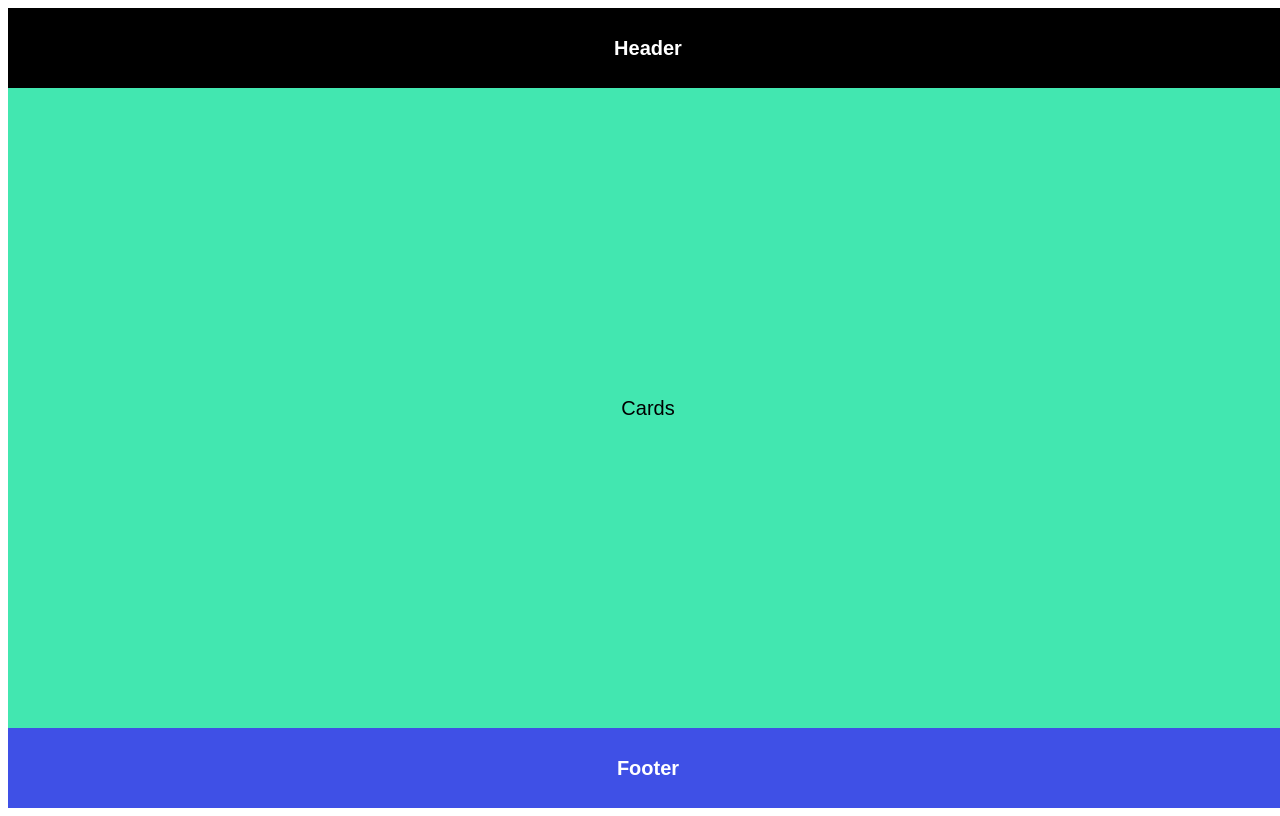
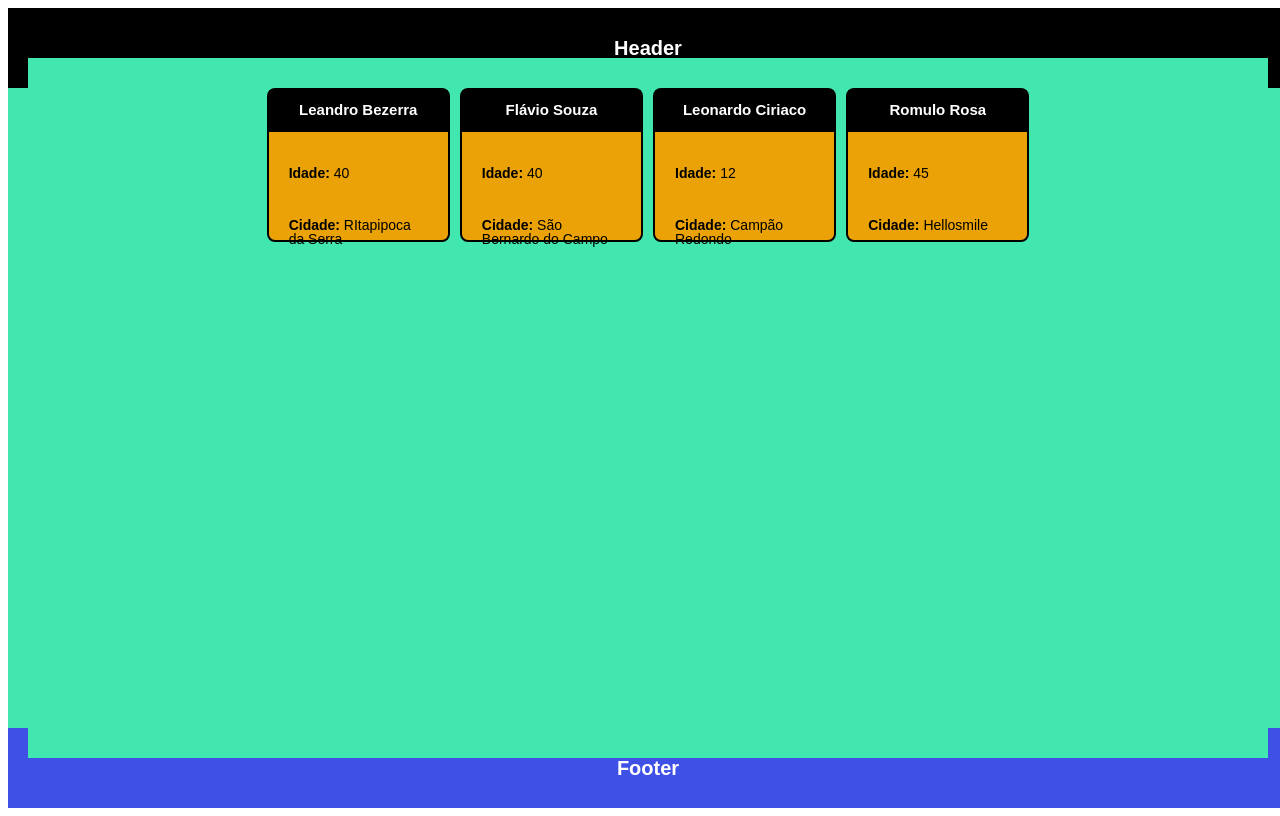
Before and after one commit to romulorosafullstack/2026-poc-react-ts-posto-combustivel, a React (Vite) app: page / in a window 1280 px wide. Built offline with nearby package versions, Linux system fonts and the light colour scheme.

Commit message:
card component

```diff
--- a/src/App.tsx
+++ b/src/App.tsx
@@ -1,3 +1,5 @@
+
+import { Card } from "./components/Card/card";
 import Cards from "./components/Cards/cards";
 import Footer from "./components/Footer/footer";
 import Header from "./components/Header/header";
@@ -8,7 +10,28 @@ export default function App() {
     <>
       <Header />
       <Main>
-        <Cards />
+        <Cards>
+          <Card
+            name="Leandro Bezerra"
+            age={40}
+            city="RItapipoca da Serra"
+          />
+          <Card
+            name="Flávio Souza"
+            age={40}
+            city="São Bernardo do Campo"
+          />
+          <Card
+            name="Leonardo Ciriaco"
+            age={12}
+            city="Campão Redondo"
+          />
+          <Card
+            name="Romulo Rosa"
+            age={45}
+            city="Hellosmile"
+          />
+        </Cards>
       </Main>
       <Footer />
     </>
--- /dev/null
+++ b/src/components/Card/card.scss
@@ -0,0 +1,55 @@
+.card{
+  &--wrapper{
+    background-color: #eba206;
+    border-radius: 0.8rem;
+    border: 2px solid #000;
+    width: 14vw;
+    display: flex;
+    justify-content: center;
+    align-items: center;
+  }
+
+  &--content{
+    height: 150px;
+    width: 100vw;
+    display: flex;
+    flex-direction: column;
+    justify-content: flex-start;
+    align-items: flex-start;;
+  }
+
+  &--top{
+    display: flex;
+    align-items: center;
+    justify-content: center;
+    border-bottom: 2px solid #000;
+    background-color: #000;
+    width: 100%;
+    height: 40px;
+  }
+
+  &--name{
+    font-size: 1.5rem;
+    font-weight: 700;
+    color: #FFF;
+  }
+
+  &--bottom{
+    display: flex;
+    flex-direction: column;
+    gap: 1rem;
+    align-items: flex-start;
+    justify-content: flex-start;
+    padding: 2rem;
+  }
+
+  &--info{
+    font-size: 1.4rem;
+    font-weight: 700;
+    color: #000;
+
+    > span{
+      font-weight: 400;
+    }
+  }
+}
--- /dev/null
+++ b/src/components/Card/card.tsx
@@ -0,0 +1,23 @@
+import './card.scss'
+
+interface CardProps {
+  name: string;
+  age: number;
+  city?: string;
+}
+
+export function Card({ name, age, city }: CardProps) {
+  return (
+    <main className="card--wrapper">
+      <div className="card--content">
+        <div className="card--top"
+>          <h2 className="card--name">{name}</h2>
+        </div>
+        <div className="card--bottom">
+          <p className="card--info">Idade: <span>{age}</span></p>
+          {city && <p className="card--info">Cidade: <span>{city}</span></p>}
+        </div>
+      </div>
+    </main>
+  );
+}
--- a/src/components/Cards/cards.scss
+++ b/src/components/Cards/cards.scss
@@ -13,6 +13,10 @@
     width: 100vw;
     display: flex;
     justify-content: center;
-    align-items: center;
+    align-items: flex-start;
+    gap: 1rem;
+    flex-wrap: wrap;
+    padding: 3rem 2rem;
+
   }
 }
--- a/src/components/Cards/cards.tsx
+++ b/src/components/Cards/cards.tsx
@@ -8,7 +8,6 @@ export default function Cards({ children }: CardsProps) {
   return (
     <main className="cards--wrapper">
       <div className="cards--content">
-        <h1>Cards</h1>
         {children}
       </div>
     </main>
```
